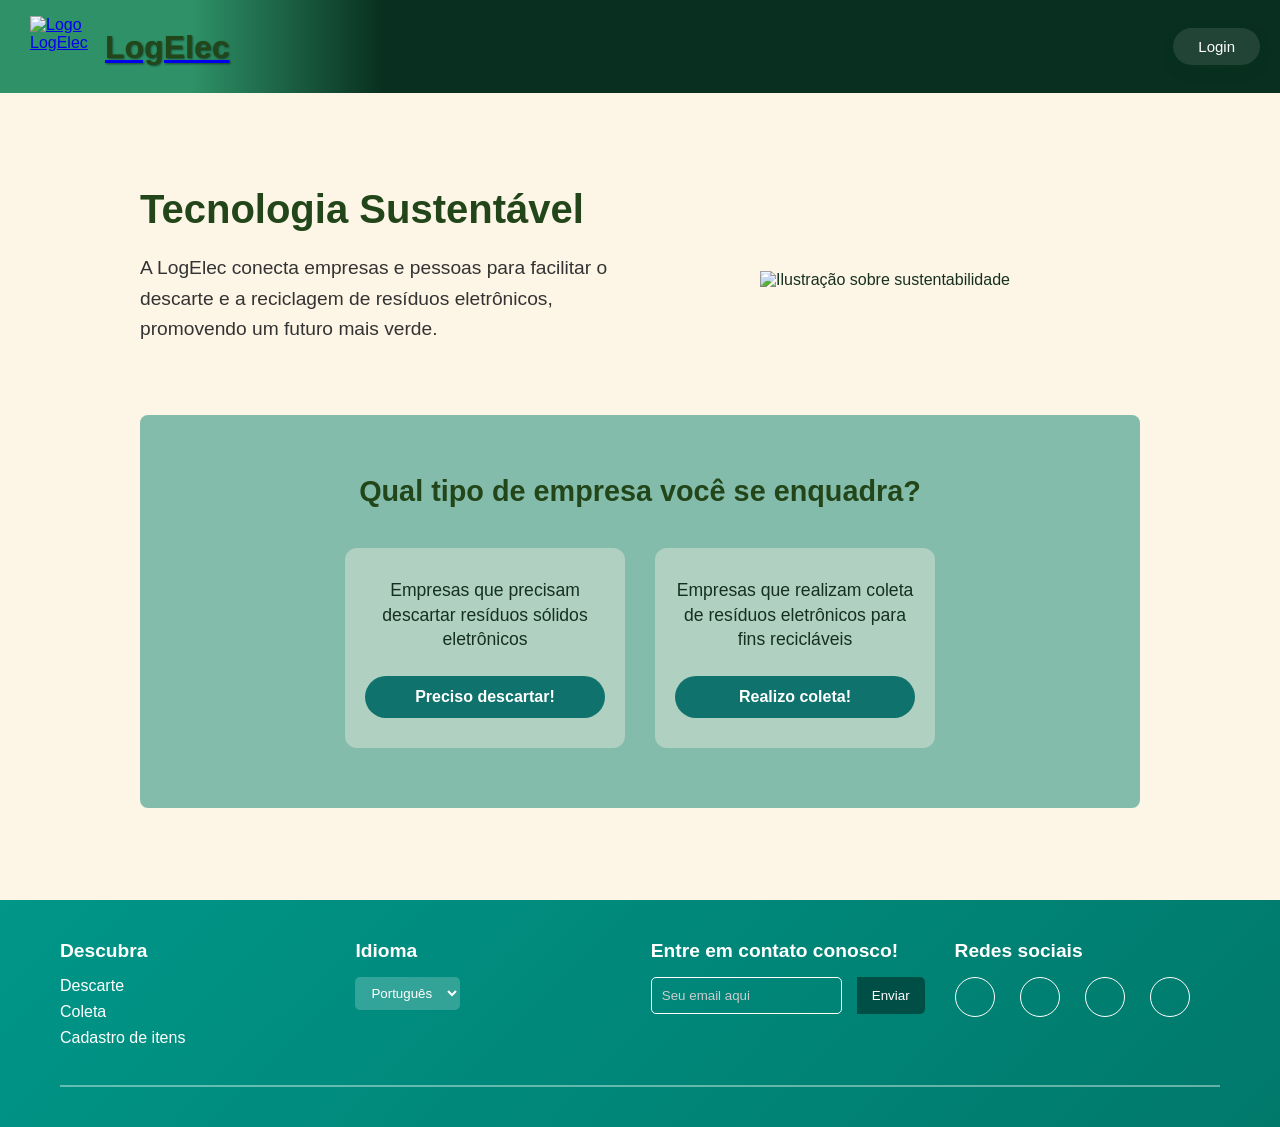
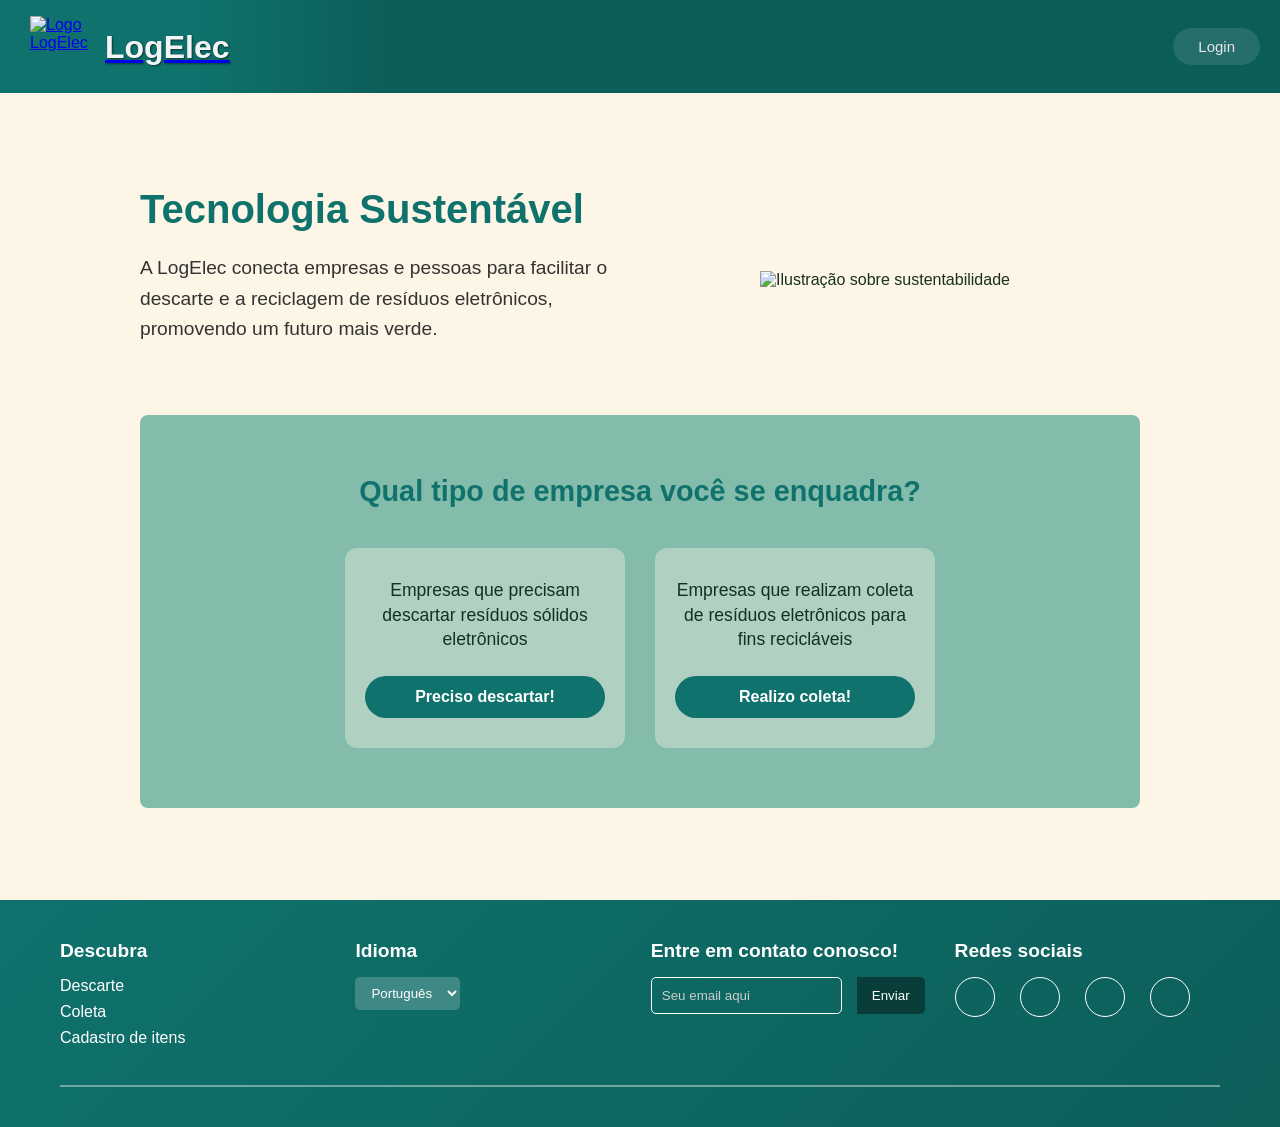

chore: alterações, exclusões e adiciões

--- a/frontend/style_css/style_home.css
+++ b/frontend/style_css/style_home.css
@@ -20,7 +20,7 @@ body {
   justify-content: space-between;
   width: 100%;    
   height: 93px;        
-  background: linear-gradient(90deg, rgb(46, 145, 103) 15%, #082F1F 30%);
+  background: linear-gradient(90deg, #0F726C 15%, #0c5e59 30%);
   position: relative;
   padding: 0 20px;
   flex-wrap: wrap;
@@ -48,7 +48,7 @@ body {
   font-weight: 600;  
   font-size: 32px;
   line-height: 36px;
-  color: #224619; 
+  color: #F3F4F6; 
   text-shadow: 1px 1px 2px rgba(0,0,0,0.5); 
 }
 
@@ -56,7 +56,7 @@ body {
 .search-bar {
   display: flex;
   align-items: center;
-  background-color: rgba(255, 255, 255, 0.1);
+  background-color: rgba(255, 255, 255, 0.14);
   padding: 8px 12px;
   border-radius: 8px;
   width: 100%;
@@ -81,12 +81,12 @@ body {
   font-size: 16px;
   border: none;
   background: transparent;
-  color: white;
+  color: #F3F4F6;
   outline: none;
 }
 
 .search-bar input::placeholder {
-  color: #e5e5e5;
+  color: #D1D5DB;
 }
 
 .header-icons {
@@ -99,7 +99,7 @@ body {
 .menu-icon {
   font-size: 2rem;
   cursor: pointer;
-  color: white;
+  color: #E5E7EB;
   display: block !important; 
   padding: 8px;
   border-radius: 4px;
@@ -112,7 +112,7 @@ body {
 
 .button-login{
   background: rgba(255, 255, 255, 0.1);
-  color: white;
+  color: #E5E7EB;
   padding: 10px 25px;
   border-radius: 26px;
   font-weight: 450;
@@ -145,7 +145,7 @@ body {
   border-bottom: 1px solid rgba(255, 255, 255, 0.1);
   font-size: 14px;
   padding: 14px 16px;
-  color: white;
+  color: #E5E7EB;
   text-decoration: none;
   transition: background 0.2s ease;
 }
@@ -197,7 +197,7 @@ body {
 
 .hero-content h1 {
   font-size: 2.5rem;
-  color: #224619;
+  color: #0F726C;
   margin-bottom: 20px;
   line-height: 1.2;
 }
@@ -213,7 +213,7 @@ body {
 .button-Saiba-Mais {
   display: inline-block;
   padding: 12px 24px;
-  background: #2d6a4f;
+  background: #0F726C;
   color: white;
   text-decoration: none;
   border-radius: 6px;
@@ -223,7 +223,7 @@ body {
 }
 
 .button-Saiba-Mais:hover {
-  background: #1b4332;
+  background: #0c5e59;
 }
 
 .hero-image {
@@ -253,7 +253,7 @@ body {
 
 .escolha-empresa h2 {
   font-size: 1.8rem;
-  color: #224619;
+  color: #0F726C;
   margin-bottom: 40px;
 }
 
@@ -443,7 +443,7 @@ body {
     height: auto;
     min-height: 80px;
     /* Gradiente mais equilibrado para tablets */
-    background: linear-gradient(90deg, rgb(46, 145, 103) 20%, #082F1F 35%);
+    background: linear-gradient(90deg, #0F726C 20%, #0c5e59 35%);
   }
   
   .search-bar {
@@ -474,7 +474,7 @@ body {
   .topbar {
     padding: 10px 15px;
     /* Gradiente com mais área verde clara em mobile */
-    background: linear-gradient(90deg, rgb(46, 145, 103) 25%, #082F1F 45%);
+    background: linear-gradient(90deg, #0F726C 25%, #0c5e59 45%);
   }
   
   .logo {
@@ -540,7 +540,7 @@ body {
   .topbar {
     padding: 8px 10px;
     /* Gradiente mais claro em telas muito pequenas */
-    background: linear-gradient(90deg, rgb(46, 145, 103) 30%, #082F1F 60%);
+    background: linear-gradient(90deg, #0F726C 30%, #0c5e59 60%);
   }
   
   .logo {
@@ -602,7 +602,7 @@ body {
   .topbar {
     padding: 5px 8px;
     /* Gradiente ainda mais claro para telas mínimas */
-    background: linear-gradient(90deg, rgb(46, 145, 103) 35%, #082F1F 70%);
+    background: linear-gradient(90deg, #0F726C 35%, #0c5e59 70%);
   }
   
   .logo {
@@ -651,7 +651,7 @@ body {
 
 /*------------------- Estilos gerais do rodapé -------------------------------------------*/
 footer {
-  background-color: #035252;
+  background-color: #0F726C;
   color: #fff;
   padding: 40px 20px;
   font-family: 'Roboto', sans-serif;
@@ -718,7 +718,7 @@ footer {
 }
 
 .contact-form button {
-  background-color: #2b7a7a;
+  background-color: #0F726C;
   color: #fff;
   border: none;
   padding: 10px 20px;
@@ -728,7 +728,7 @@ footer {
 }
 
 .contact-form button:hover {
-  background-color: #1a5c5c;
+  background-color: #0c5e59;
 }
 
 /* Seleção de idioma */
@@ -755,7 +755,7 @@ footer {
 }
 
 .social-icons a:hover {
-  background-color: #2b7a7a;
+  background-color: #0F726C;
 }
 
 /* Rodapé */ 
@@ -772,7 +772,7 @@ footer {
   }
   
   .footer {
-    background: linear-gradient(135deg, #009688, #00796b);
+    background: linear-gradient(135deg, #0F726C, #0c5e59);
     color: white;
     padding: 40px 60px;
   }
@@ -861,7 +861,7 @@ footer {
   
   .social-icons a:hover {
     background: white;
-    color: #00796b;
+    color: #0F726C;
   }
   
   .footer hr {
